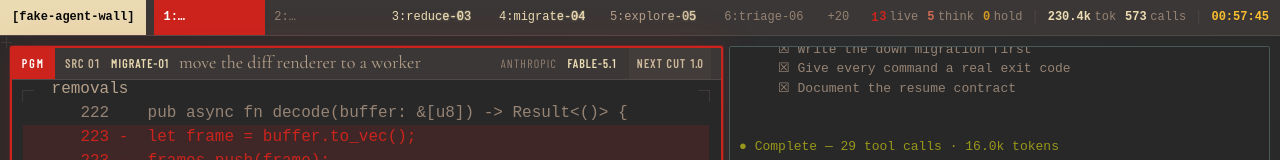
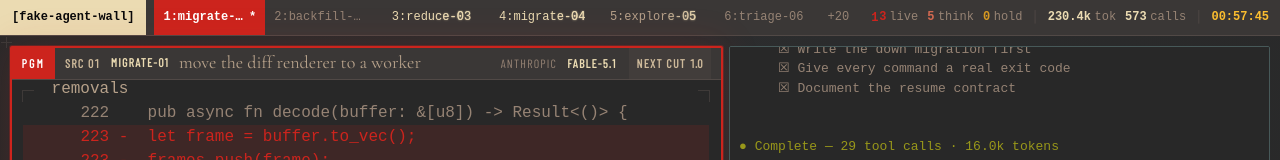
Before and after one commit to VdustR/fake-agent-wall, a Svelte app: page / in a window 1280 px wide. Shown: the top 160 px of the page. Built offline with nearby package versions, Linux system fonts and the light colour scheme; a web font is replaced by a local one.

Commit message:
fix: preserve truncated session names beneath the light layer

```diff
--- a/src/components/Operations.svelte
+++ b/src/components/Operations.svelte
@@ -71,7 +71,7 @@
       {#each fleetAgents as agent (agent.slot)}
         <div>
           <i style={`--breath-delay: -${agent.slot * 107}ms`} data-state={agent.status} class:activity-breathe={agent.status === 'run'}></i>
-          <span>{agent.numLabel} · <SessionName text={agent.label} active={agent.status === 'run' || agent.status === 'cue'} phase={agent.slot * 137} /><small>{agent.provider} / {agent.model}</small></span>
+          <span><span class="fleet-session"><span>{agent.numLabel} ·&nbsp;</span><SessionName text={agent.label} active={agent.status === 'run' || agent.status === 'cue'} phase={agent.slot * 137} /></span><small>{agent.provider} / {agent.model}</small></span>
           <b><RollingNumber value={Math.round(agent.contextLeft)} />%</b>
         </div>
       {/each}
@@ -134,6 +134,8 @@
   .fleet i[data-state='hold'] { background: var(--hold); }
   .fleet i[data-state='done'] { background: var(--done); }
   .fleet span { min-width: 0; color: var(--txt); font: var(--type-label)/1.3 var(--f-umd); white-space: nowrap; overflow: hidden; text-overflow: ellipsis; }
+  .fleet-session { display: flex; align-items: baseline; }
+  .fleet-session > span { flex: none; }
   .fleet small { display: block; margin-top: 3px; color: var(--txt-fnt); font-size: var(--type-meta); overflow: hidden; text-overflow: ellipsis; }
   .fleet b { color: var(--amber); font: var(--type-label)/1.3 var(--f-umd); font-variant-numeric: tabular-nums; }
   @media (prefers-reduced-motion: reduce) {
--- a/src/components/SessionName.svelte
+++ b/src/components/SessionName.svelte
@@ -8,7 +8,7 @@
 </span>
 
 <style>
-  .session-light { position: relative; display: inline-block; white-space: nowrap; }
+  .session-light { position: relative; display: inline-block; max-width: 100%; overflow: hidden; text-overflow: ellipsis; white-space: nowrap; }
   .light { display: none; user-select: none; -webkit-user-select: none; }
   @supports (mask-image: linear-gradient(black, transparent)) {
     .running .light {
--- a/src/components/StatusLine.svelte
+++ b/src/components/StatusLine.svelte
@@ -138,6 +138,8 @@
     color: var(--txt-dim);
   }
   .win > span {
+    display: flex;
+    align-items: baseline;
     min-width: 0;
     overflow: hidden;
     white-space: nowrap;
```
